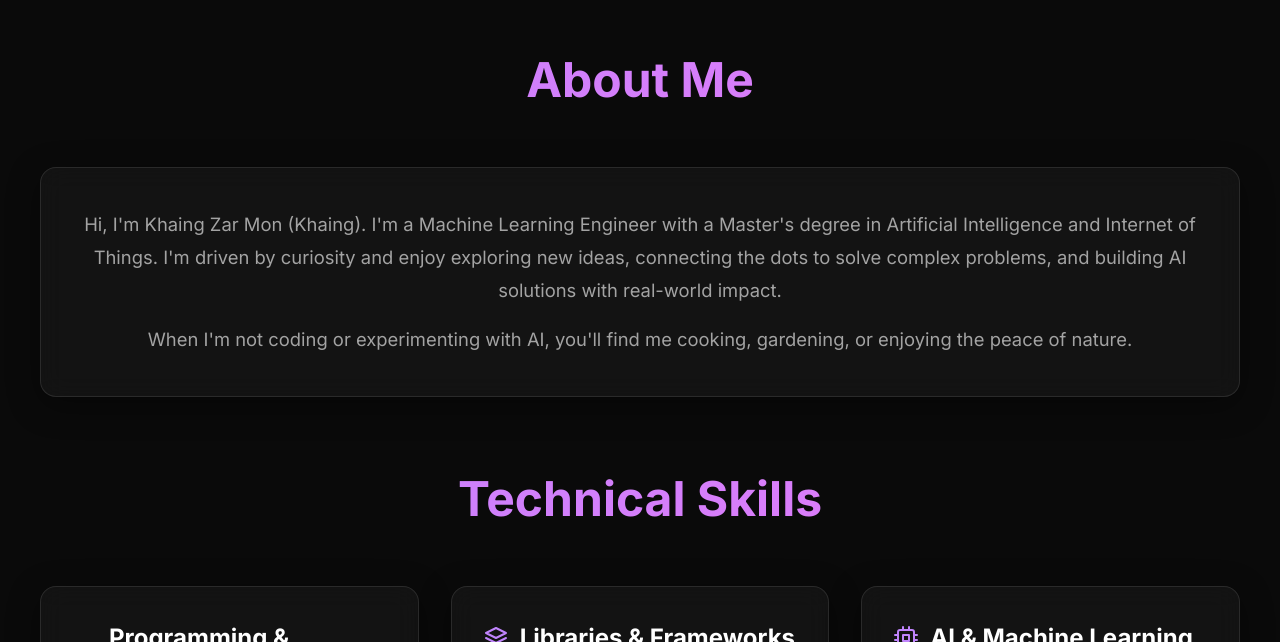
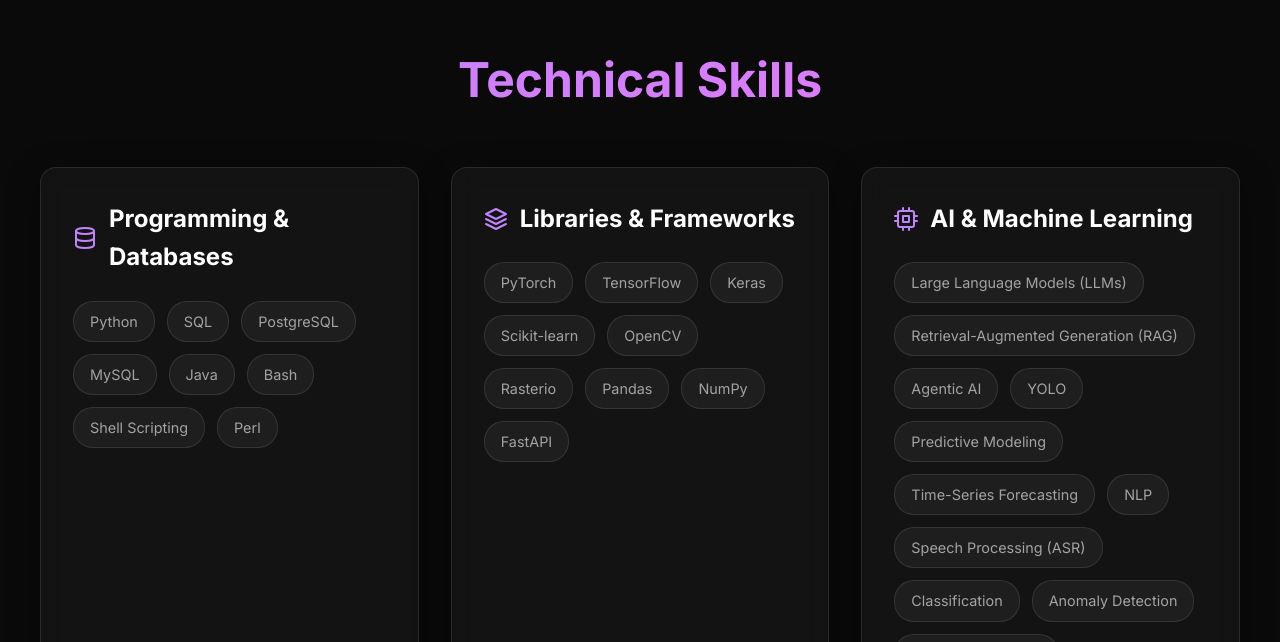
Before and after one commit to Khaing-Zar-Mon/Khaing-Zar-Mon.github.io, a React (Vite) app: page / in a window 1280 px wide. Shown: the part 838-1480 px from the top of the page. Built offline with nearby package versions, Linux system fonts and the light colour scheme.

Commit message:
add profile

```diff
--- a/src/App.jsx
+++ b/src/App.jsx
@@ -6,6 +6,7 @@
 import Experience from './components/Experience'
 import Publications from './components/Publications'
 import Projects from './components/Projects'
+import AboutMe from './components/AboutMe'
 import Contact from './components/Contact'
 
 function App() {
@@ -17,6 +18,7 @@
       <Experience />
       <Publications />
       <Projects />
+      <AboutMe />
       <Contact />
     </div>
   )
--- a/src/components/About.css
+++ b/src/components/About.css
@@ -6,23 +6,6 @@
   font-size: 3rem;
   margin-bottom: 3rem;
   text-align: center;
-}
-
-.about-me-content {
-  padding: 2.5rem;
-  margin-bottom: 2rem;
-  font-size: 1.15rem;
-  line-height: 1.8;
-  color: var(--text-secondary);
-  text-align: center;
-}
-
-.about-me-content p {
-  margin-bottom: 1rem;
-}
-
-.about-me-content p:last-child {
-  margin-bottom: 0;
 }
 
 .skills-grid {
--- a/src/components/About.jsx
+++ b/src/components/About.jsx
@@ -3,18 +3,8 @@
 
 const About = () => {
   return (
-    <section className="about container" id="about">
-      <h2 className="section-title text-gradient">About Me</h2>
-      <div className="about-me-content glass">
-        <p>
-          Hi, I'm Khaing Zar Mon (Khaing). I'm a Machine Learning Engineer with a Master's degree in Artificial Intelligence and Internet of Things. I'm driven by curiosity and enjoy exploring new ideas, connecting the dots to solve complex problems, and building AI solutions with real-world impact.
-        </p>
-        <p>
-          When I'm not coding or experimenting with AI, you'll find me cooking, gardening, or enjoying the peace of nature.
-        </p>
-      </div>
-
-      <h2 className="section-title text-gradient" style={{ marginTop: '4rem' }}>Technical Skills</h2>
+    <section className="about container" id="skills">
+      <h2 className="section-title text-gradient">Technical Skills</h2>
 
       <div className="skills-grid">
         <div className="skill-category glass">
--- /dev/null
+++ b/src/components/AboutMe.css
@@ -0,0 +1,45 @@
+.about-me-content {
+  display: flex;
+  align-items: center;
+  gap: 2.5rem;
+  padding: 2.5rem;
+  margin-bottom: 2rem;
+  text-align: left;
+}
+
+.about-me-image {
+  flex-shrink: 0;
+  width: 220px;
+  height: 220px;
+  border-radius: 50%;
+  overflow: hidden;
+  border: 4px solid var(--accent-1);
+  box-shadow: 0 10px 30px rgba(192, 132, 252, 0.3);
+}
+
+.about-me-image img {
+  width: 100%;
+  height: 100%;
+  object-fit: cover;
+}
+
+.about-me-text {
+  font-size: 1.15rem;
+  line-height: 1.8;
+  color: var(--text-secondary);
+}
+
+.about-me-text p {
+  margin-bottom: 1rem;
+}
+
+.about-me-text p:last-child {
+  margin-bottom: 0;
+}
+
+@media (max-width: 768px) {
+  .about-me-content {
+    flex-direction: column;
+    text-align: center;
+  }
+}
--- /dev/null
+++ b/src/components/AboutMe.jsx
@@ -0,0 +1,26 @@
+import React from 'react';
+import profilePic from '../assets/profile.jpg';
+import './AboutMe.css';
+
+const AboutMe = () => {
+  return (
+    <section className="about-me container" id="about-me">
+      <h2 className="section-title text-gradient">About Me</h2>
+      <div className="about-me-content glass">
+        <div className="about-me-image">
+          <img src={profilePic} alt="Khaing Zar Mon" />
+        </div>
+        <div className="about-me-text">
+          <p>
+            Hi, I'm Khaing Zar Mon (Khaing). I'm a Machine Learning Engineer with a Master's degree in Artificial Intelligence and Internet of Things. I'm driven by curiosity and enjoy exploring new ideas, connecting the dots to solve complex problems, and building AI solutions with real-world impact.
+          </p>
+          <p>
+            When I'm not coding or experimenting with AI, you'll find me cooking, gardening, or enjoying the peace of nature.
+          </p>
+        </div>
+      </div>
+    </section>
+  );
+};
+
+export default AboutMe;
```
Also changed, not shown: 1 other file (tests, documents, lock files or other folders).
